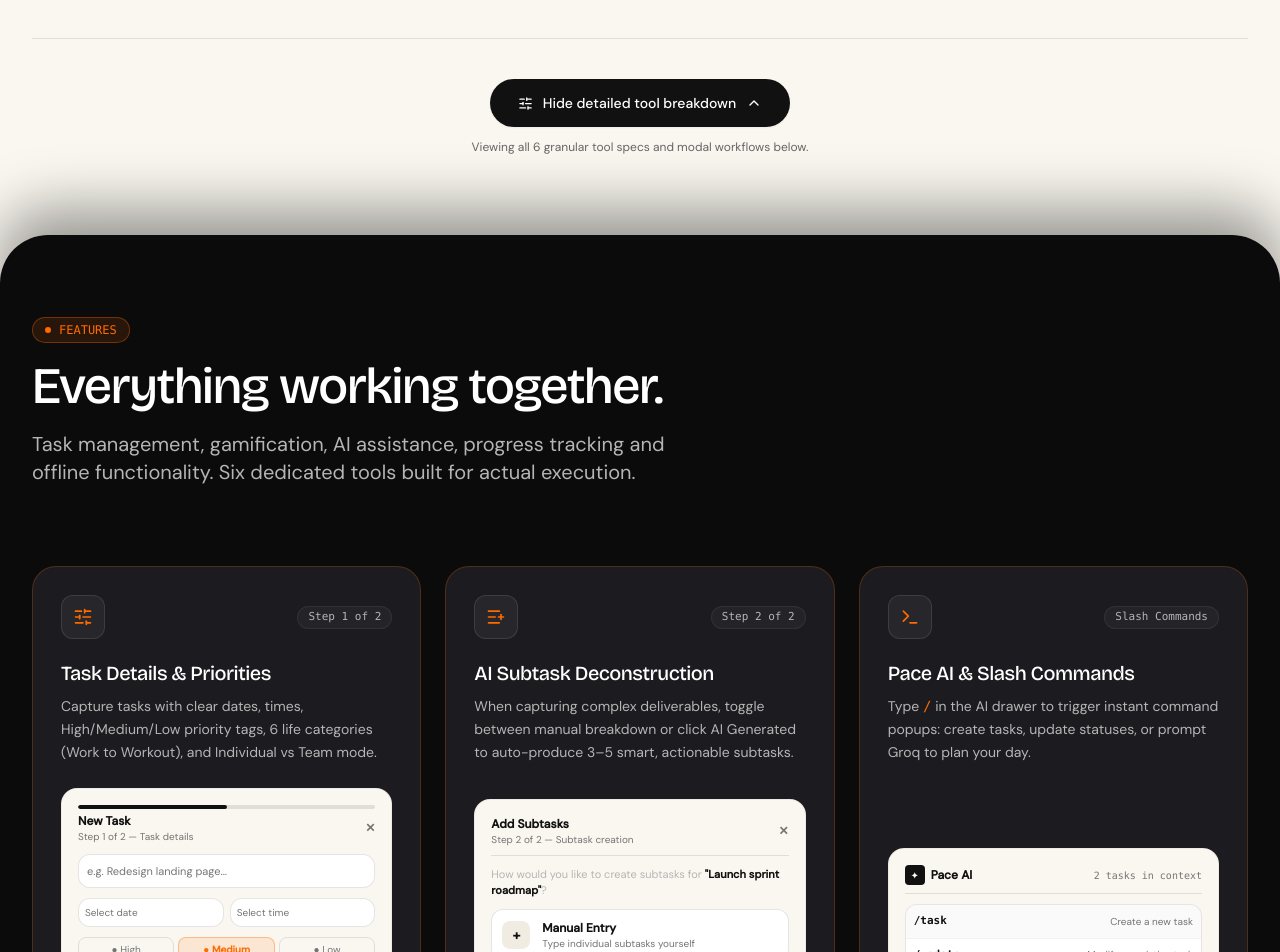
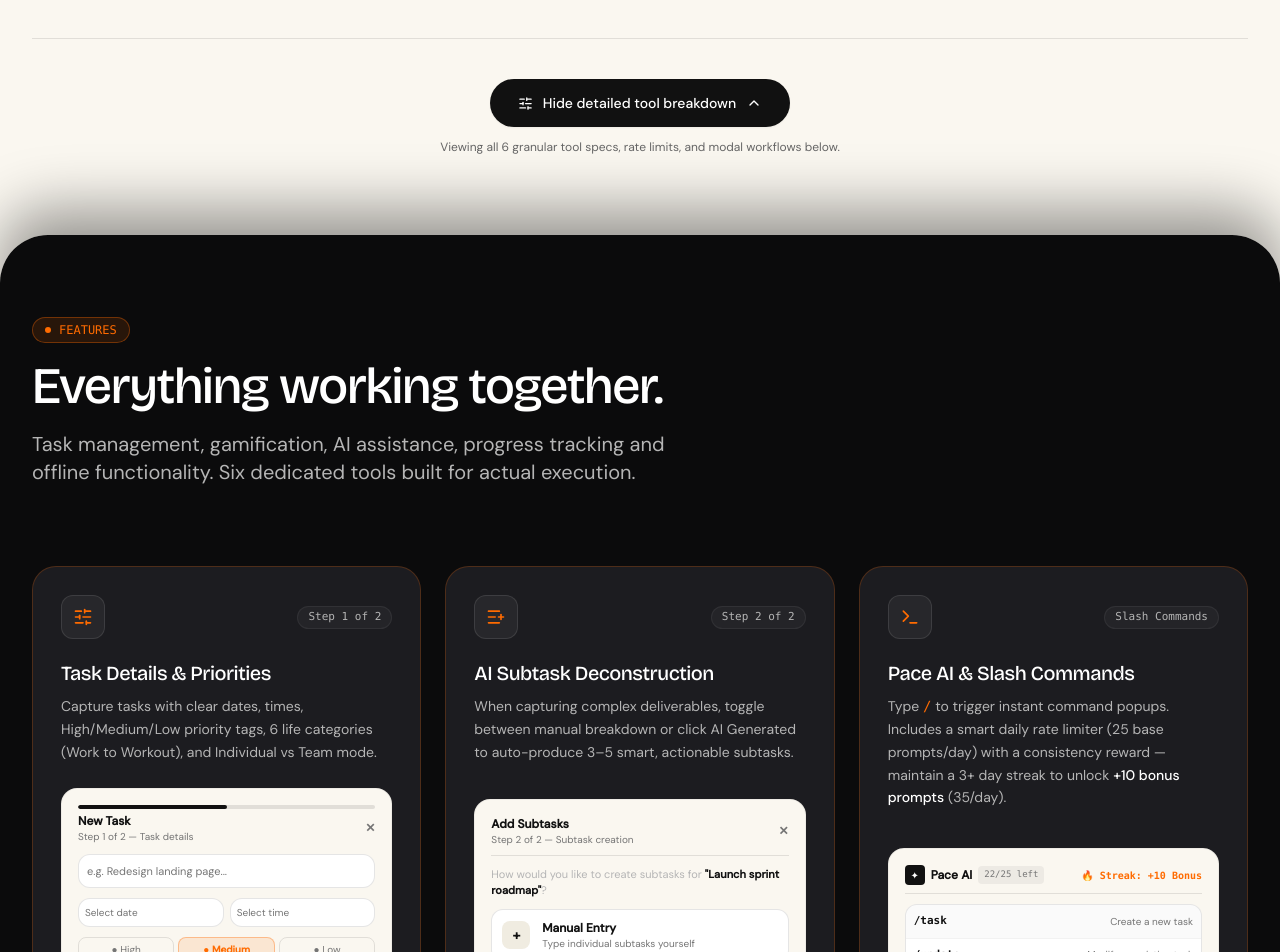
Before and after one commit to Sanketdas05/pace, a React (Vite) app: page /#features in a window 1280 px wide. Shown: the part 4740-5692 px from the top of the page. Built offline with nearby package versions, Linux system fonts and the light colour scheme; no server answers.

Commit message:
feat: highlight AI prompt rate limiter and +10 streak bonus on features section

```diff
--- a/src/components/landing/BentoGrid.jsx
+++ b/src/components/landing/BentoGrid.jsx
@@ -563,8 +563,8 @@ export default function BentoGrid({ className = '', showAllTools = false, onTogg
 
           <p className="text-xs text-[#666666] mt-3 max-w-md">
             {showAllTools
-              ? 'Viewing all 6 granular tool specs and modal workflows below.'
-              : 'Deep dive into task modals, AI prompt parameters, collaboration threads, and theme studio.'}
+              ? 'Viewing all 6 granular tool specs, rate limits, and modal workflows below.'
+              : 'Deep dive into task modals, AI prompt rate limits (+10 streak bonus), collaboration threads, and theme studio.'}
           </p>
         </div>
 
--- a/src/components/landing/WhatItOffers.jsx
+++ b/src/components/landing/WhatItOffers.jsx
@@ -259,7 +259,7 @@ export default function WhatItOffers({ className = '', onCollapse = null }) {
                 Pace AI & Slash Commands
               </h3>
               <p className="text-sm text-ink-2 leading-relaxed mb-6">
-                Type <code style={{ color: 'var(--lp-accent, #FF6B00)' }}>/</code> in the AI drawer to trigger instant command popups: create tasks, update statuses, or prompt Groq to plan your day.
+                Type <code style={{ color: 'var(--lp-accent, #FF6B00)' }}>/</code> to trigger instant command popups. Includes a smart daily rate limiter (25 base prompts/day) with a consistency reward — maintain a 3+ day streak to unlock <span className="text-white font-medium">+10 bonus prompts</span> (35/day).
               </p>
             </div>
 
@@ -271,8 +271,13 @@ export default function WhatItOffers({ className = '', onCollapse = null }) {
                     ✦
                   </div>
                   <span className="text-xs font-bold">Pace AI</span>
+                  <span className="px-1.5 py-0.5 rounded bg-black/5 text-[9px] font-mono text-ink-3">
+                    22/25 left
+                  </span>
                 </div>
-                <span className="text-[10px] font-mono text-ink-3">2 tasks in context</span>
+                <span className="text-[10px] font-mono font-semibold" style={{ color: 'var(--lp-accent, #FF6B00)' }}>
+                  🔥 Streak: +10 Bonus
+                </span>
               </div>
 
               {/* Slash Command Dropdown */}
```
